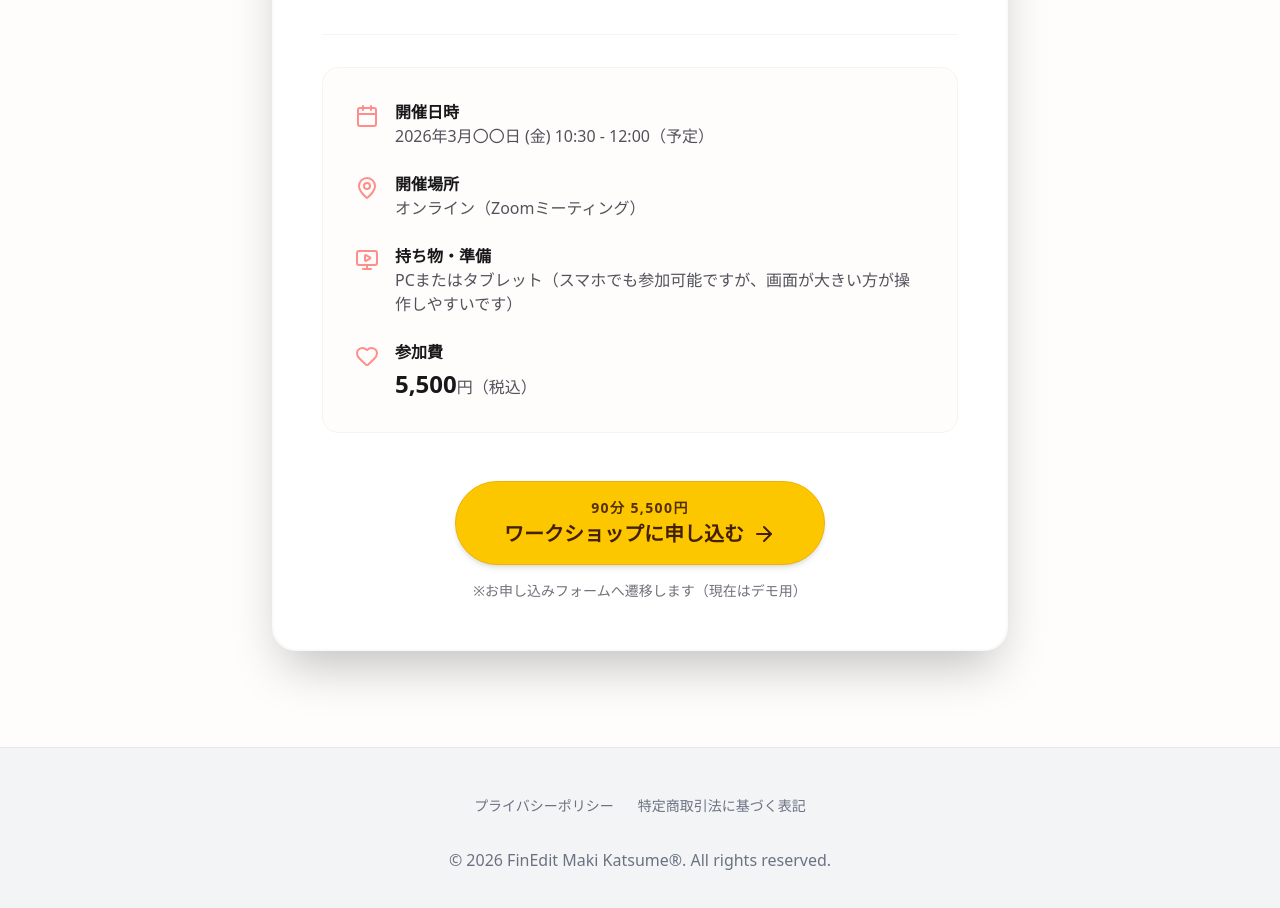
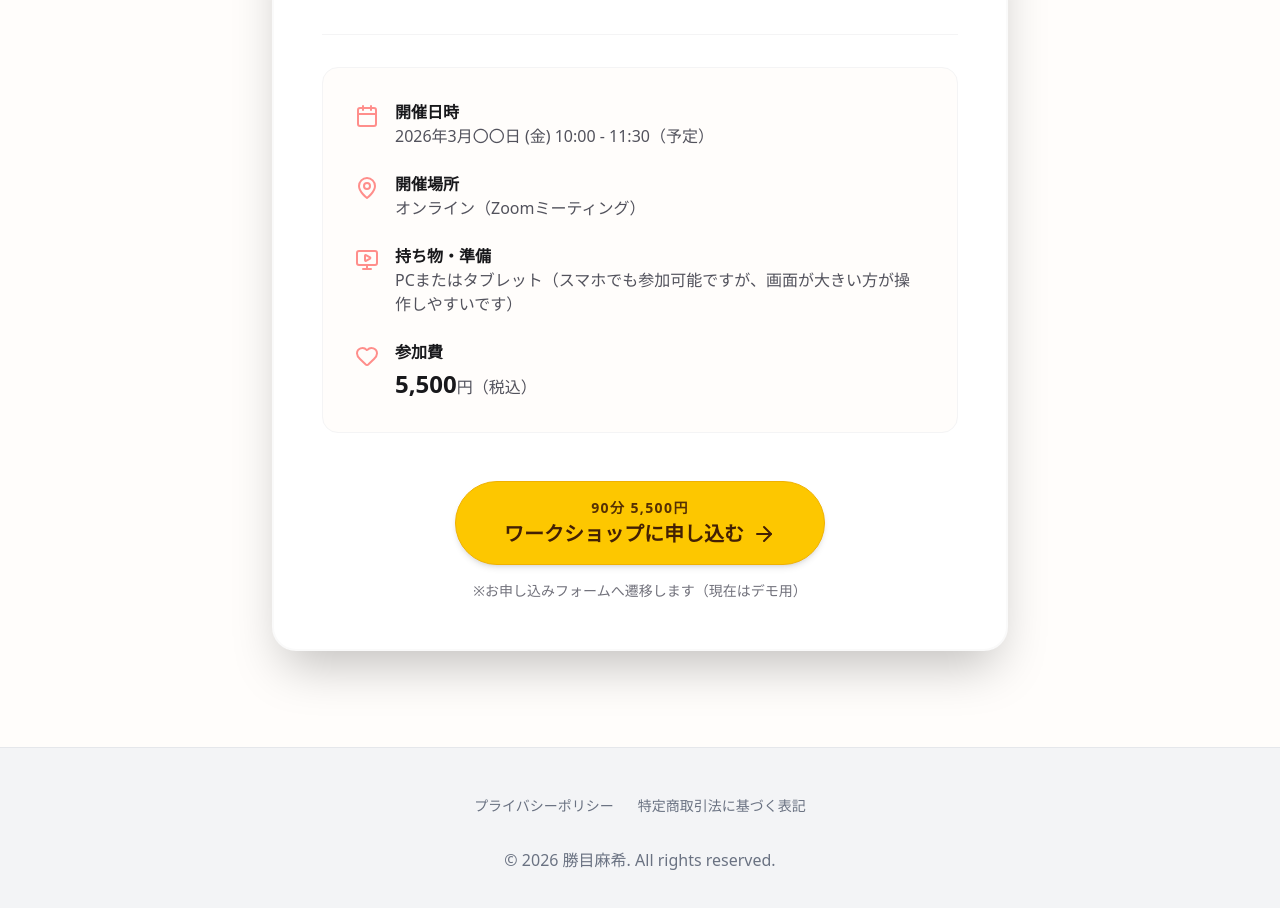
Before and after one commit to makikatsume0503-source/nanobananapro-workshop, a Next.js app: page / in a window 1280 px wide. Shown: the part 6045-6953 px from the top of the page. Built offline with nearby package versions, Linux system fonts and the light colour scheme.

Commit message:
Update provider name and workshop time

```diff
--- a/src/app/page.tsx
+++ b/src/app/page.tsx
@@ -429,7 +429,7 @@ export default function NanobananaWorkshopLP() {
                                 <Calendar className="w-6 h-6 text-[#FF8E8B] shrink-0 mt-1" />
                                 <div>
                                     <h4 className="font-bold text-zinc-900">開催日時</h4>
-                                    <p className="text-zinc-600">2026年3月〇〇日 (金) 10:30 - 12:00（予定）</p>
+                                    <p className="text-zinc-600">2026年3月〇〇日 (金) 10:00 - 11:30（予定）</p>
                                 </div>
                             </div>
                             <div className="flex items-start gap-4">
@@ -478,7 +478,7 @@ export default function NanobananaWorkshopLP() {
                         <Link href="/privacy-policy" className="hover:text-gray-900 transition-colors">プライバシーポリシー</Link>
                         <Link href="/tokushoho" className="hover:text-gray-900 transition-colors">特定商取引法に基づく表記</Link>
                     </div>
-                    <p className="mb-4">© 2026 FinEdit Maki Katsume®. All rights reserved.</p>
+                    <p className="mb-4">© 2026 勝目麻希. All rights reserved.</p>
                 </div>
             </footer>
         </div>
--- a/src/app/privacy-policy/page.tsx
+++ b/src/app/privacy-policy/page.tsx
@@ -57,7 +57,7 @@ export default function PrivacyPolicy() {
 
                     <div className="pt-6 border-t border-zinc-100 text-zinc-500 text-sm">
                         制定日: 2026年2月25日<br />
-                        FinEdit Maki Katsume®<br />
+                        勝目麻希<br />
                         代表: 勝目 麻希
                     </div>
                 </div>
--- a/src/app/tokushoho/page.tsx
+++ b/src/app/tokushoho/page.tsx
@@ -13,7 +13,7 @@ export default function Tokushoho() {
                 <div className="bg-white rounded-2xl p-8 shadow-sm border border-zinc-100 space-y-6">
                     <section className="grid grid-cols-1 md:grid-cols-4 gap-4 border-b pb-6">
                         <h2 className="font-bold text-zinc-900 md:col-span-1">販売事業者名</h2>
-                        <p className="text-zinc-600 md:col-span-3">FinEdit Maki Katsume®</p>
+                        <p className="text-zinc-600 md:col-span-3">勝目麻希</p>
                     </section>
 
                     <section className="grid grid-cols-1 md:grid-cols-4 gap-4 border-b pb-6">
```
